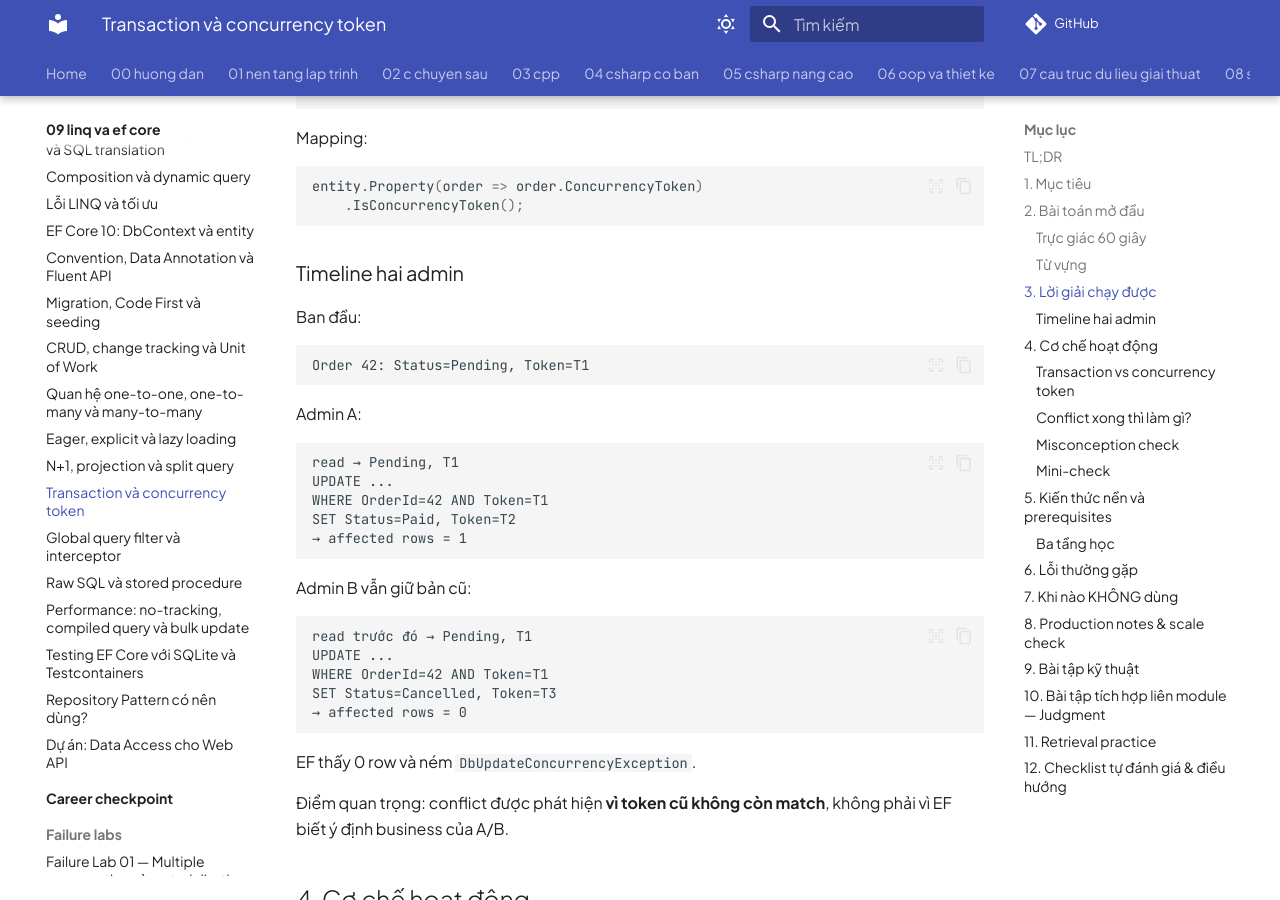
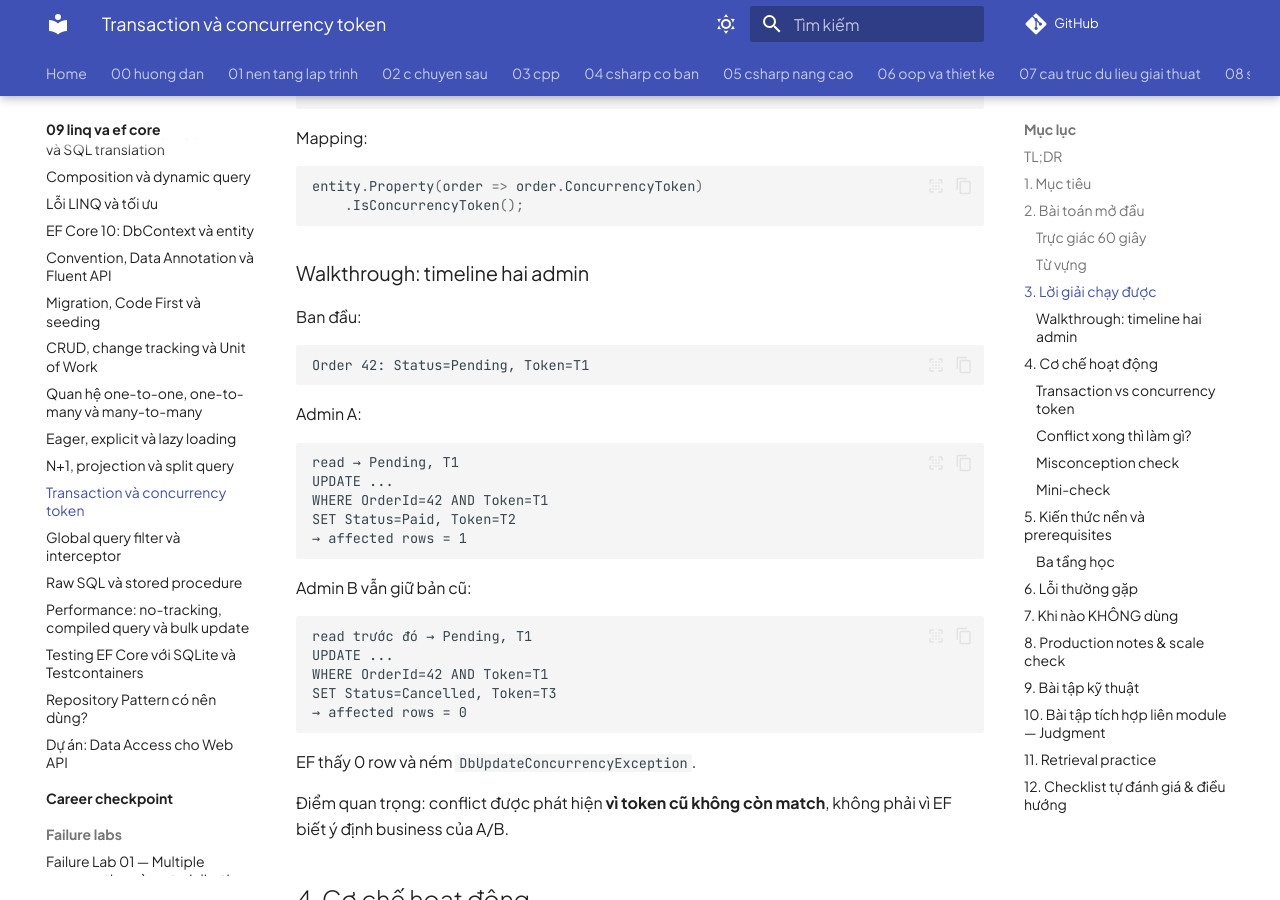
Before and after one commit to Xuanthanh-dzz/full-stack, an MkDocs documentation site: the page built from fullstack-roadmap/09-linq-va-ef-core/18-transaction-va-concurrency-token.md, in a window 1280 px wide and 900 px high, scrolled down 2047 px. Built offline with MkDocs 1.6.1 and Material for MkDocs 9.7.7, drawn with Linux system fonts in a browser that asks for light colours; comment, search, counter and statistics services are not loaded.

Commit message:
docs(module-09): label concurrency timeline as walkthrough

```diff
--- a/fullstack-roadmap/09-linq-va-ef-core/18-transaction-va-concurrency-token.md
+++ b/fullstack-roadmap/09-linq-va-ef-core/18-transaction-va-concurrency-token.md
@@ -73,7 +73,7 @@ entity.Property(order => order.ConcurrencyToken)
     .IsConcurrencyToken();
 ~~~
 
-### Timeline hai admin
+### Walkthrough: timeline hai admin
 
 Ban đầu:
 
```
